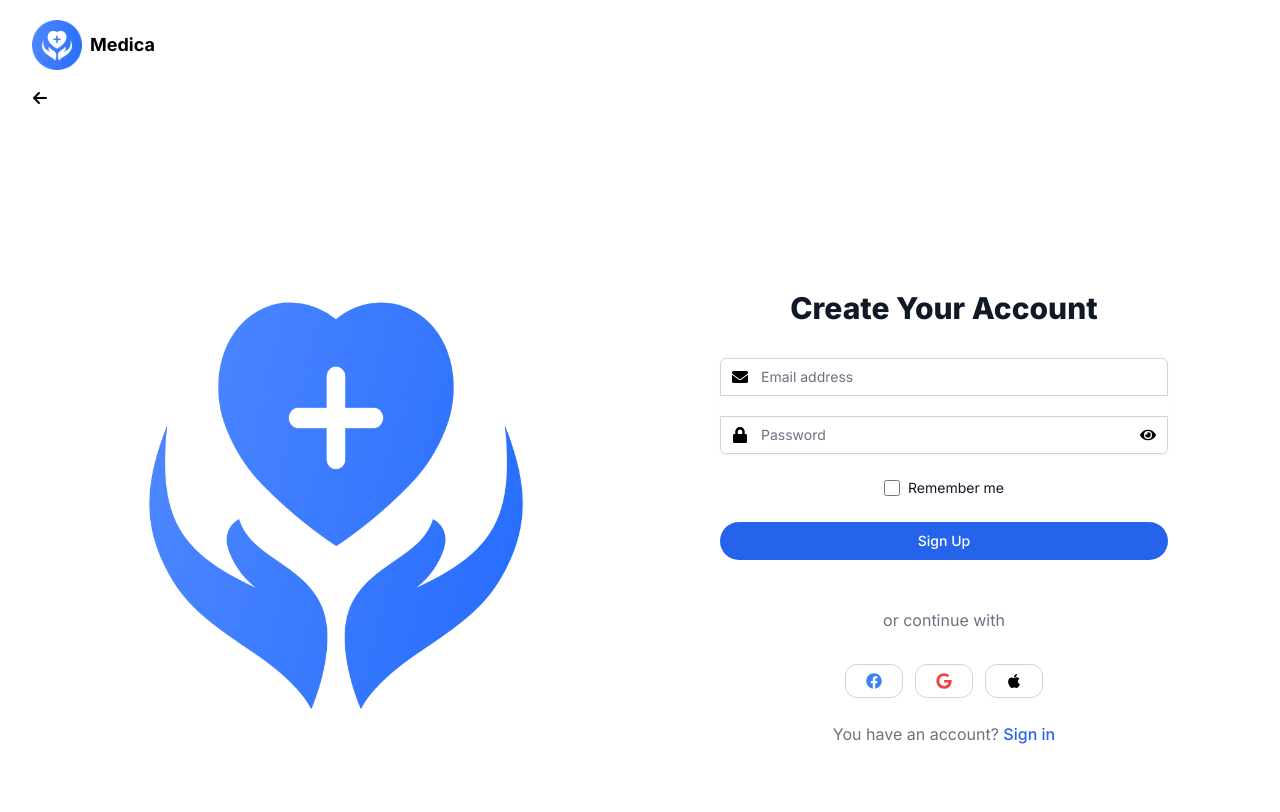
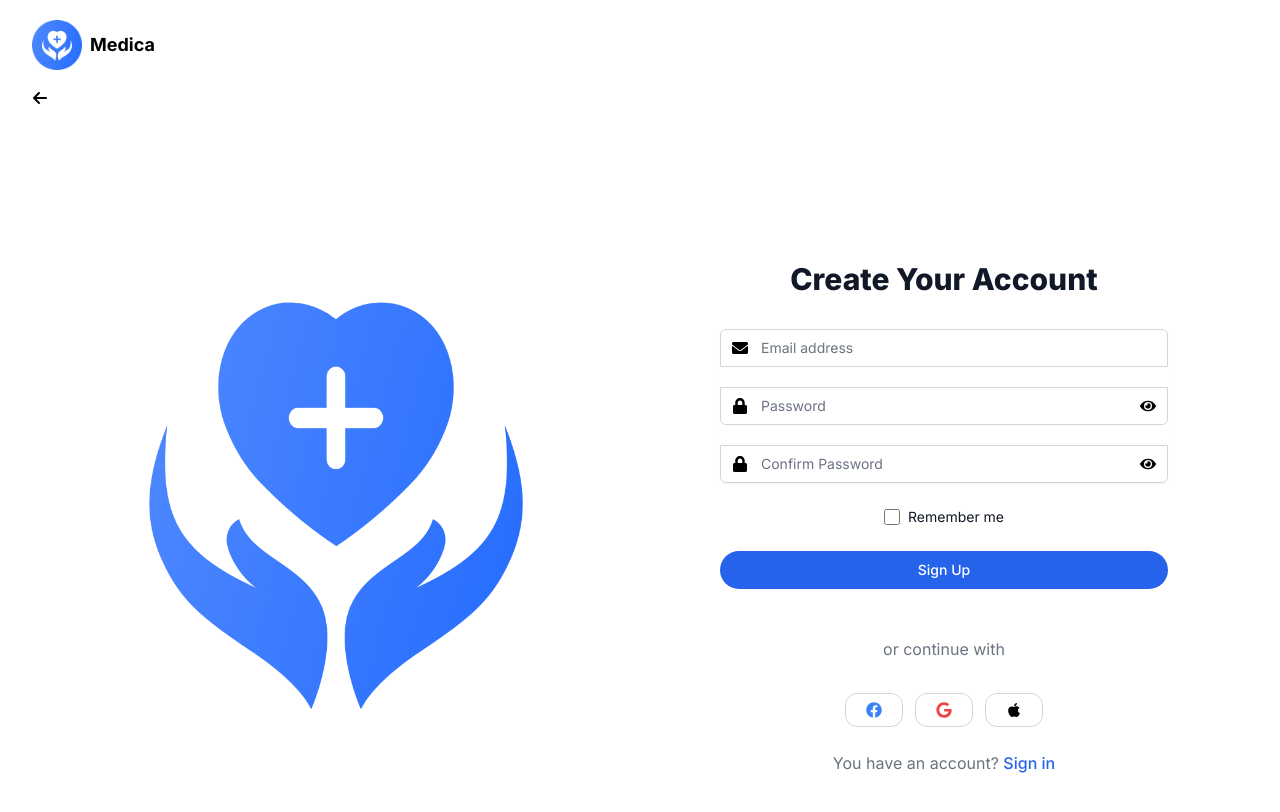
Before and after one commit to mr3nz1/matadors-medica-back-office, a Next.js app: page /auth/signup in a window 1280 px wide. Shown: the top 812 px of the page. Built offline with nearby package versions, Linux system fonts and the light colour scheme.

Commit message:
fix: fixing the database table i was using

```diff
--- a/package.json
+++ b/package.json
@@ -19,6 +19,8 @@
     "@supabase/ssr": "^0.4.0",
     "@supabase/supabase-js": "^2.44.3",
     "@types/styled-components": "^5.1.34",
+    "bcrypt": "^5.1.1",
+    "bcryptjs": "^2.4.3",
     "next": "14.2.4",
     "react": "^18",
     "react-dom": "^18",
@@ -27,6 +29,8 @@
     "styled-components": "^6.1.11"
   },
   "devDependencies": {
+    "@types/bcrypt": "^5.0.2",
+    "@types/bcryptjs": "^2.4.6",
     "@types/node": "^20",
     "@types/react": "^18",
     "@types/react-dom": "^18",
--- a/src/app/auth/action.ts
+++ b/src/app/auth/action.ts
@@ -19,11 +19,18 @@ export async function login(formData: FormData) {
   }
 
   revalidatePath('/', 'layout')
-  redirect('/private')
+  redirect('/dashboard/home')
 }
 
 export async function signup(formData: FormData) {
   const supabase = createClient()
+
+  const password = formData.get('password');
+  const confirmPassword = formData.get('confirmPassword');
+
+  if(password !== confirmPassword){
+    redirect('/error')
+  }
 
   const data = {
     email: formData.get('email') as string,
@@ -36,6 +43,26 @@ export async function signup(formData: FormData) {
     redirect('/error')
   }
 
+  const { error : create_doctor_error } = await supabase
+  .from("doctors")
+  .insert({ email: data.email,password : data.password });
+
+  if (create_doctor_error) {
+    redirect('/error')
+  }
+
   revalidatePath('/', 'layout')
   redirect('/auth/login')
 }
+
+export async function Logout(formData: FormData) {
+  const supabase = createClient();
+
+  const { error } = await supabase.auth.signOut();
+
+  if (error) {
+    redirect('/error');
+  }
+
+    redirect('/auth/login');
+  }
--- a/src/app/auth/confirm/route.ts
+++ b/src/app/auth/confirm/route.ts
@@ -17,11 +17,9 @@ export async function GET(request: NextRequest) {
       token_hash,
     })
     if (!error) {
-      // redirect user to specified redirect URL or root of app
       redirect(next)
     }
   }
 
-  // redirect the user to an error page with some instructions
   redirect('/error')
 }
--- a/src/app/auth/signup/page.tsx
+++ b/src/app/auth/signup/page.tsx
@@ -10,12 +10,16 @@ import { signup } from '../action';
 
 const SignupPage = () => {
   const [showPassword, setShowPassword] = useState(false);
+  const [showPassword1, setShowPassword1] = useState(false);
   const [rememberMe, setRememberMe] = useState(false);
 
   const togglePasswordVisibility = () => {
     setShowPassword(!showPassword);
   };
 
+  const togglePasswordVisibility1 = () => {
+    setShowPassword1(!showPassword1);
+  };
 
   return (
     <>
@@ -63,6 +67,23 @@ const SignupPage = () => {
                       {showPassword ? <FaEyeSlash className="text-black" /> : <FaEye className="text-black" />}
                     </div>
                   </div>
+                  <div className="relative">
+                    <label htmlFor="password" className="sr-only">Confirm Password</label>
+                    <input
+                      id="confirmPassword"
+                      name="confirmPassword"
+                      type={showPassword1 ? 'text' : 'password'}
+                      required
+                      className="appearance-none rounded-none relative block w-full px-3 py-2 pl-10 border border-gray-300 placeholder-gray-500 text-gray-900 rounded-b-md focus:outline-none focus:ring-blue-500 focus:border-blue-500 focus:z-10 sm:text-sm"
+                      placeholder="Confirm Password"
+                    />
+                    <div className="absolute inset-y-0 left-0 pl-3 flex items-center pointer-events-none">
+                      <FaLock className="text-black" />
+                    </div>
+                    <div className="absolute inset-y-0 right-0 pr-3 flex items-center cursor-pointer" onClick={togglePasswordVisibility1}>
+                      {showPassword1 ? <FaEyeSlash className="text-black" /> : <FaEye className="text-black" />}
+                    </div>
+                  </div>
                 </div>
                 <div className="flex items-center justify-center">
                   <div className="flex justify-center items-center">
--- a/src/app/dashboard/home/page.tsx
+++ b/src/app/dashboard/home/page.tsx
@@ -1,21 +1,41 @@
 
 "use client"
 import Layout from '@/app/components/layout';
-import React,{useState}from 'react';
+import React,{useEffect, useState}from 'react';
 import { FaFaceGrin } from 'react-icons/fa6';
 import ChevronRightIcon from '@mui/icons-material/ChevronRight';
 import VideocamIcon from '@mui/icons-material/Videocam';
 import ForumIcon from '@mui/icons-material/Forum';
 import Search from '@/app/components/search';
+import { Logout } from '@/app/auth/action';
 
 const Home = () => {
     const [searchQuery, setSearchQuery] = useState<string>('');
     const [filteredAppointments, setFilteredAppointments] = useState<any[]>([]);
+    const [greeting, setGreeting] = useState("");
     const handleSearchChange = (event: React.ChangeEvent<HTMLInputElement>) => {
         setSearchQuery(event.target.value);
     };
 
-    // Perform filtering based on search query
+    useEffect(() => {
+      const updateGreeting = () => {
+        const now = new Date();
+        const hours = now.getHours();
+
+        if (hours >= 12 && hours < 17) {
+          setGreeting("Good Afternoon");
+        } else if (hours >= 17 || hours < 1) {
+          setGreeting("Good Evening");
+        } else {
+          setGreeting("Good Morning");
+        }
+      };
+
+      updateGreeting();
+      const intervalId = setInterval(updateGreeting, 60000);
+      return () => clearInterval(intervalId);
+    }, []);
+
     const performSearch = () => {
         if (!searchQuery.trim()) {
             setFilteredAppointments([]);
@@ -28,7 +48,6 @@ const Home = () => {
         setFilteredAppointments(filtered);
     };
 
-    // Reset filtered results and search query
     const resetSearch = () => {
         setSearchQuery('');
         setFilteredAppointments([]);
@@ -54,10 +73,9 @@ const Home = () => {
 
   return (
     <Layout>
-         {/* <Search data={recentAppointments} onSearch={searchQuery} /> */}
       <div>
         <div className="mb-10">
-          <h1 className="text-xl text-[#757575] font-bold">Good Morning 👋</h1>
+          <h1 className="text-xl text-[#757575] font-bold"> {greeting}👋</h1>
           <h2 className="text-3xl mt-2 text-black">Dr. Drake Boeson</h2>
         </div>
         <div className="grid lg:grid-cols-3 md:grid-cols-2 sm:grid-cols gap-6 mb-10 text-black ">
--- a/src/app/utils/supabase/server.ts
+++ b/src/app/utils/supabase/server.ts
@@ -18,9 +18,6 @@ export function createClient() {
               cookieStore.set(name, value, options)
             )
           } catch {
-            // The `setAll` method was called from a Server Component.
-            // This can be ignored if you have middleware refreshing
-            // user sessions.
           }
         },
       },
```
Also changed, not shown: middleware.ts (+0 -7 lines), src/app/auth/login/page.tsx (+0 -15 lines), 1 other file (tests, documents, lock files or other folders).
